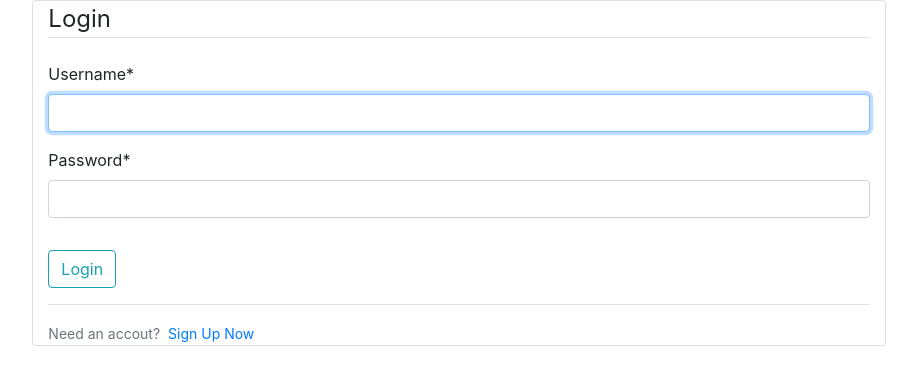
After one commit to richardkefa/project-rating, a Django app: page /login/ in a window 1280 px wide. The commit adds this page. Shown: the top 385 px of the page, without its empty margins (181-1098 px from the left). Run offline with Django 3.2, Linux system fonts and the light colour scheme; some libraries are stand-ins or nearby versions.

Commit message:
add login template and url path

```diff
--- /dev/null
+++ b/user/templates/user/login.html
@@ -0,0 +1,25 @@
+{% extends 'base.html' %}
+{% load crispy_forms_tags %}
+{% block content %}
+  <div class="container-fluid auth" >
+    <div class="row" id="auth">
+      <div class="col-md-2"></div>
+      <div class="col-md-8 card">
+        <form method="POST">
+          {% csrf_token %}
+          <fieldset class="form-group">
+            <legend class="border-bottom mb-4">Login</legend>
+            {{ form|crispy }}
+          </fieldset>
+          <div class="form-group">
+            <button class="btn btn-outline-info" type="submit">Login</button>
+          </div>
+        </form>
+        <div class="border-top pt-3" >
+          <small class="text-muted">Need an accout?<a href="{% url 'register'%}" class="ml-2">Sign Up Now</a></small>
+        </div>
+      </div>
+      <div class="col-md-2"></div>
+    </div>
+  </div>
+{% endblock %}
--- a/user/urls.py
+++ b/user/urls.py
@@ -4,4 +4,5 @@ from django.contrib.auth import views as auth_views
 
 urlpatterns=[
   url('^newuser/',views.register,name='register'),
+  url('^login/',auth_views.LoginView.as_view(template_name='user/login.html'),name='login'),
 ]
```
Also changed, not shown: project_review/settings.py (+7 -0 lines), user/templates/base.html (added, +40 -0 lines), user/templates/user/register.html (+4 -3 lines).
